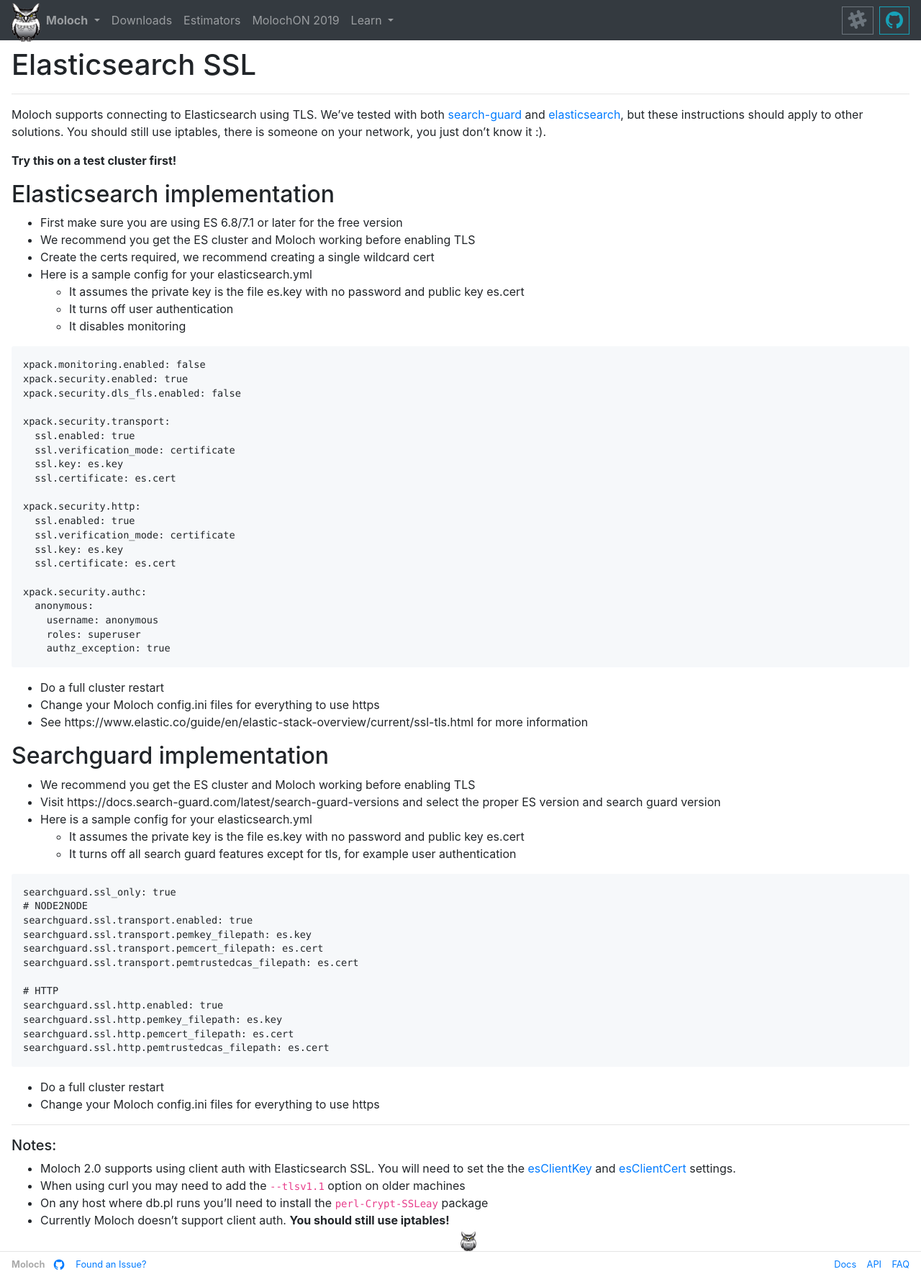
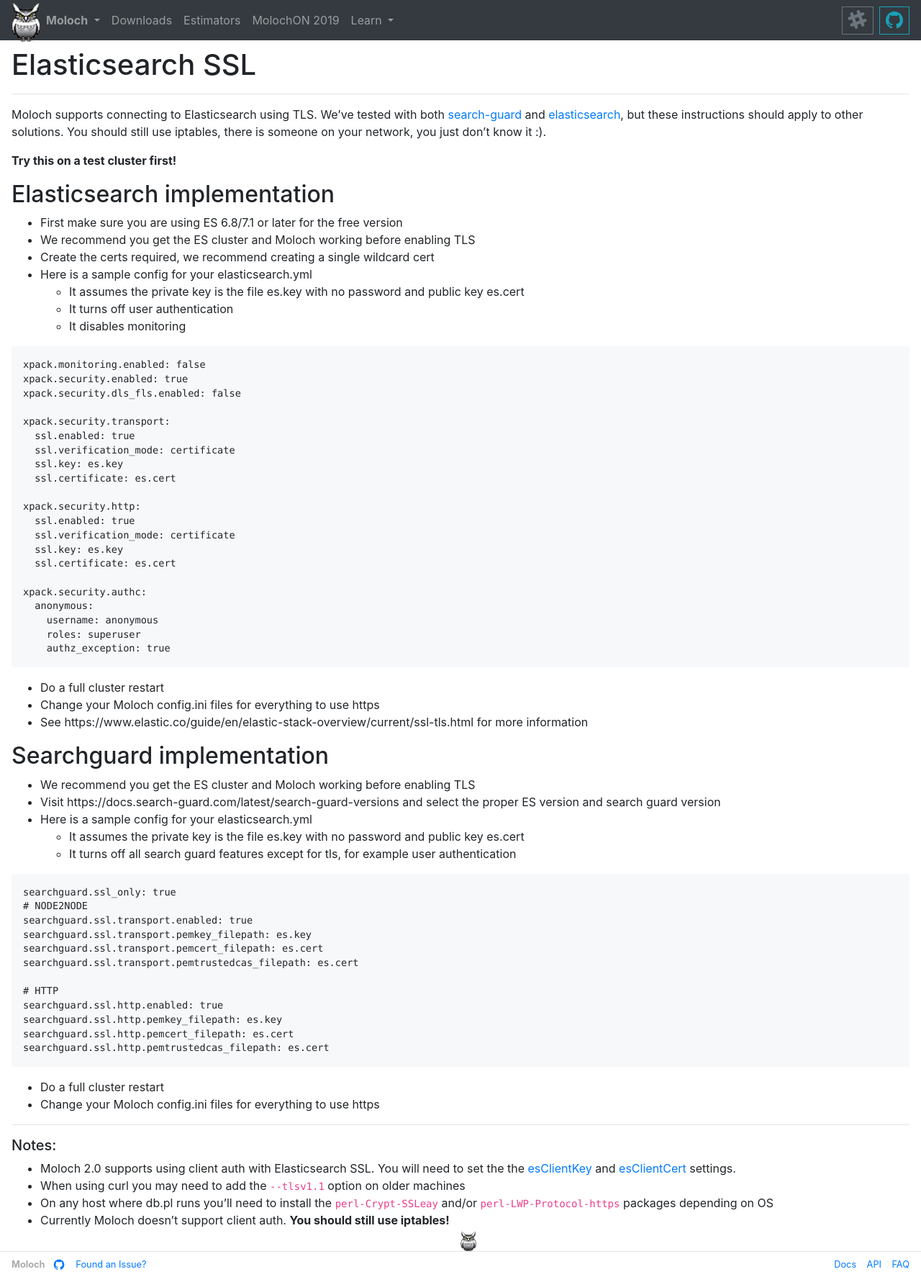
Before and after one commit to aol/molochweb, a Jekyll site: the page built from _wiki/esssl.md, in a window 1280 px wide. Shown: the whole page at 72% size. Built offline with Jekyll 4.4.1, drawn with Linux system fonts in a browser that asks for light colours.

Commit message:
added perl-LWP-Protocol-https

````diff
--- a/_wiki/esssl.md
+++ b/_wiki/esssl.md
@@ -87,7 +87,7 @@
 
 * Moloch 2.0 supports using client auth with Elasticsearch SSL.  You will need to set the the <a href="/settings#esclientkey">esClientKey</a> and <a href="/settings#esclientcert">esClientCert</a> settings.
 * When using curl you may need to add the ```--tlsv1.1``` option on older machines
-* On any host where db.pl runs you'll need to install the ```perl-Crypt-SSLeay``` package
+* On any host where db.pl runs you'll need to install the ```perl-Crypt-SSLeay``` and/or ```perl-LWP-Protocol-https``` packages depending on OS
 * Currently Moloch doesn't support client auth. **You should still use iptables!**
 
 </div>
````
